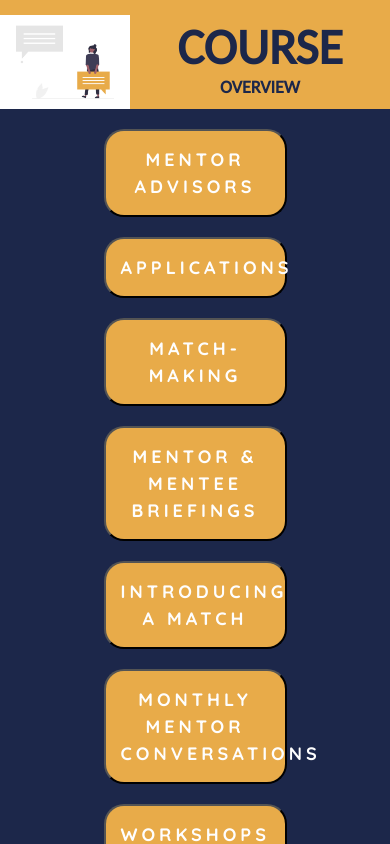
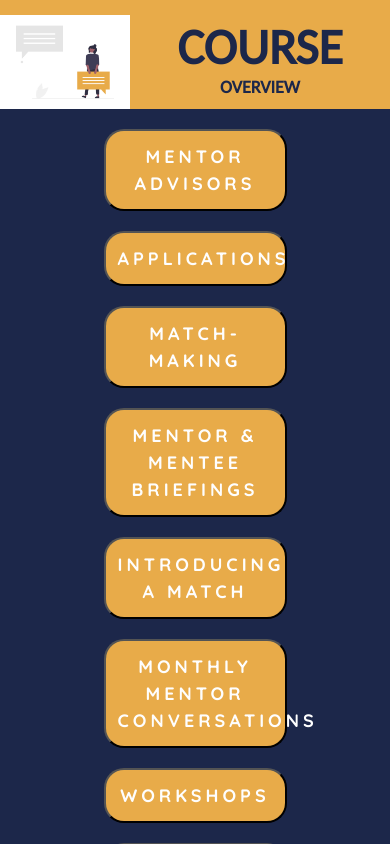
Before and after one commit to SkippyWalnuts/rev-mentoring-react, a React (Create React App) app: page / in a window 390 px wide. Shown: the part 1240-2084 px from the top of the page. Built offline with nearby package versions, Linux system fonts and the light colour scheme.

Commit message:
Removed Overview button lg width

```diff
--- a/src/About.css
+++ b/src/About.css
@@ -61,7 +61,6 @@
     letter-spacing: 4px;
     padding: 20px;
     margin: 20px auto 0;
-    width: 35%;
 
 }
 
@@ -87,7 +86,7 @@
     }
 
     .Overview button {
-        padding: 15px;
+        padding: 12px;
         width: 50%;
     }
 
```
